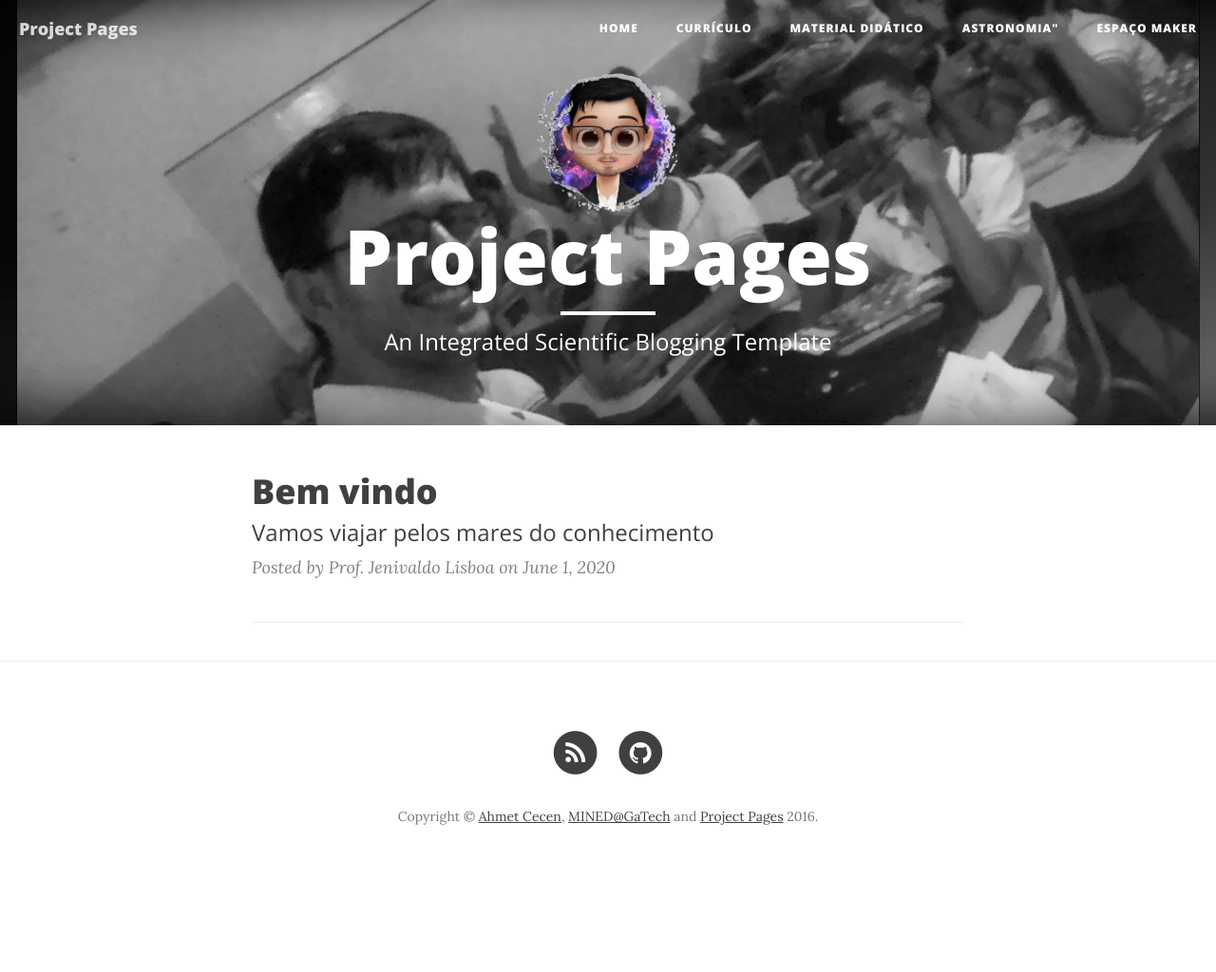
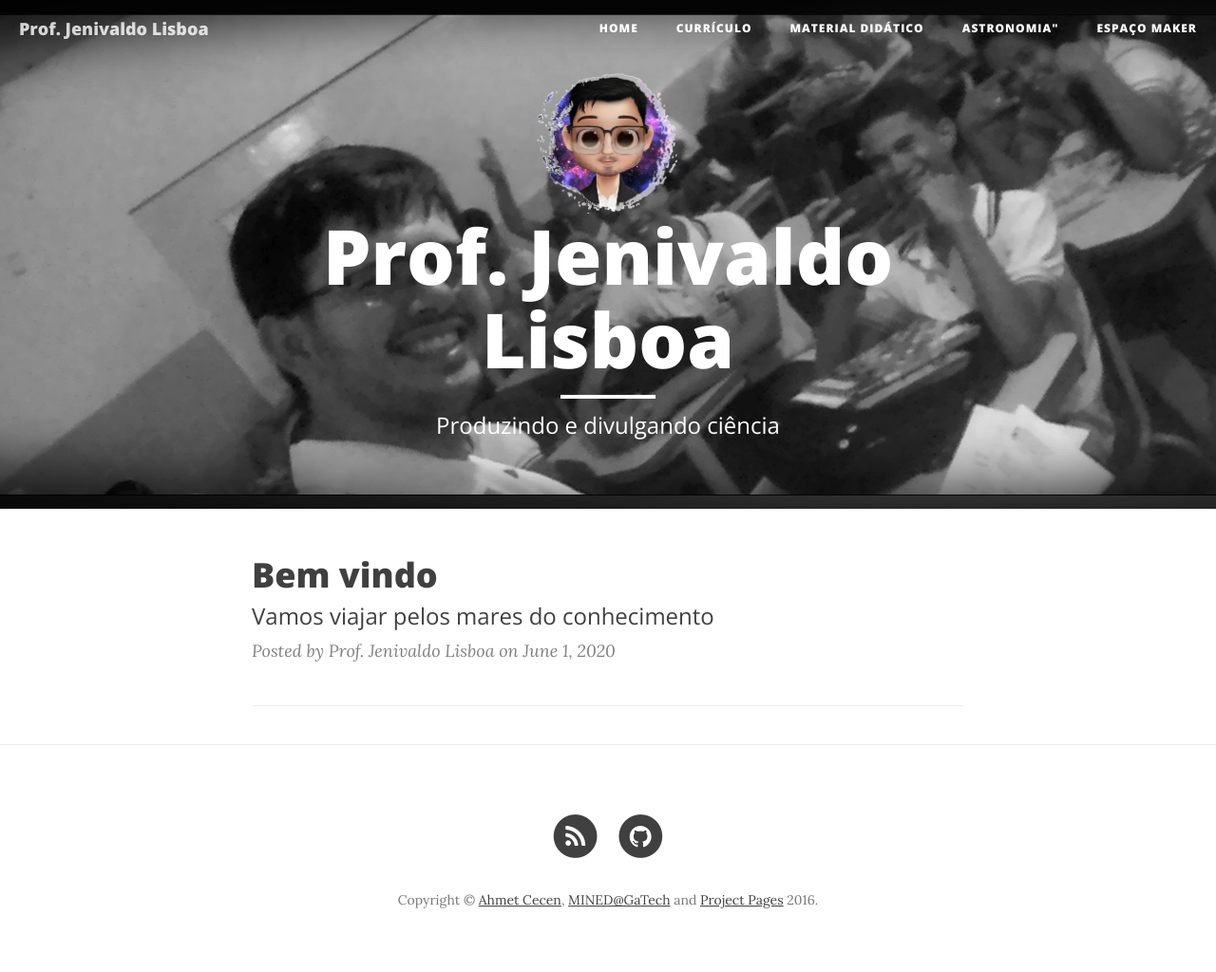
Before and after one commit to ProfJenivaldo/site1, a Jekyll site: the page built from index.html, in a window 1280 px wide. Shown: the whole page at 95% size. Built offline with Jekyll 4.4.1, drawn with Linux system fonts in a browser that asks for light colours; nearby versions of some CDN libraries; the list of posts is cut into pages by our own code; before the commit the page ends 936 px from its top, so only the background shows below that.

Commit message:
update_head_name

```diff
--- a/_config.yml
+++ b/_config.yml
@@ -1,6 +1,6 @@
 # Site settings
-title: Project Pages
-description: "An Integrated Scientific Blogging Template"
+title: Prof. Jenivaldo Lisboa
+description: Produzindo e divulgando ciência
 url: "www.profjenivaldo.com.br"
 
 
```
